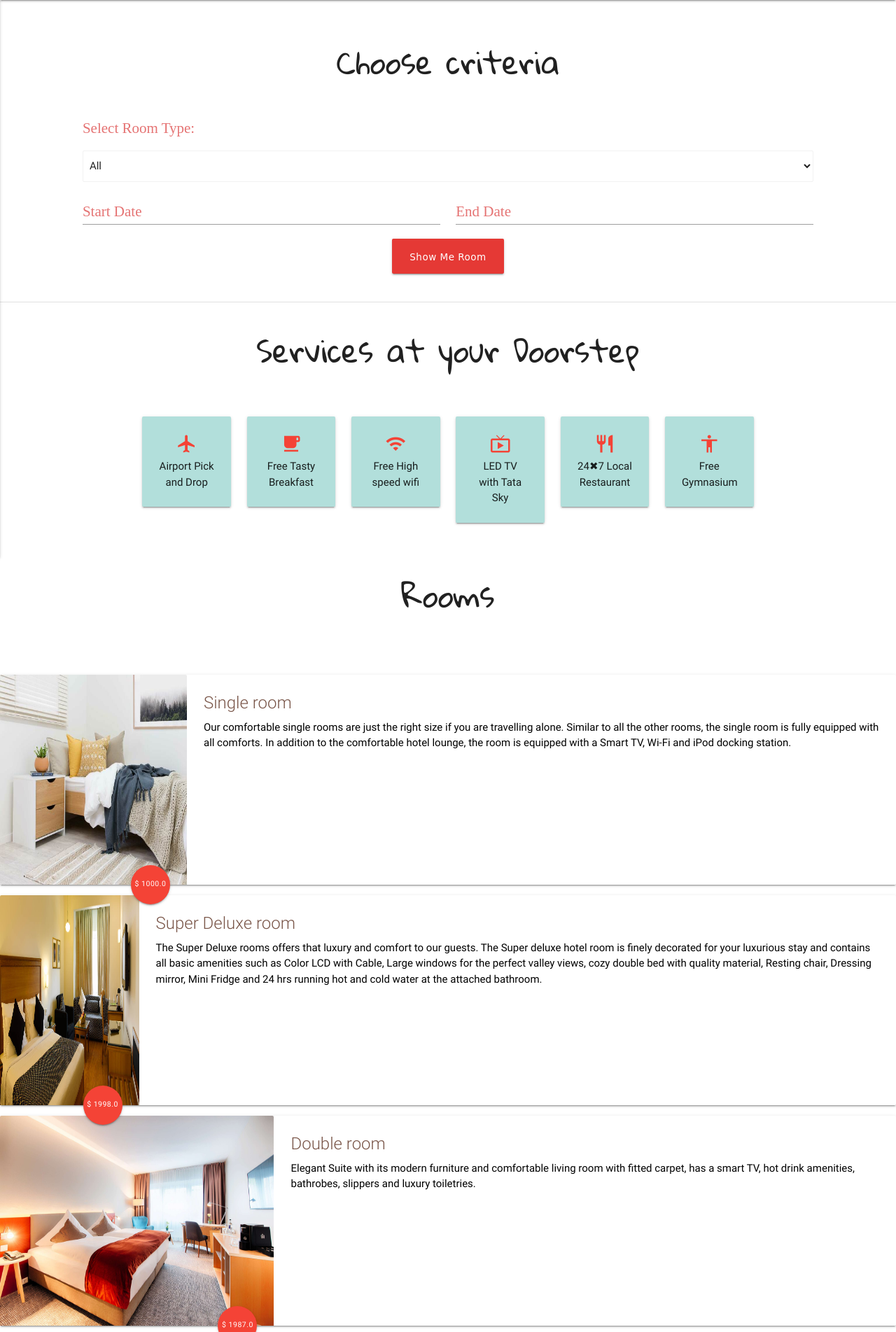
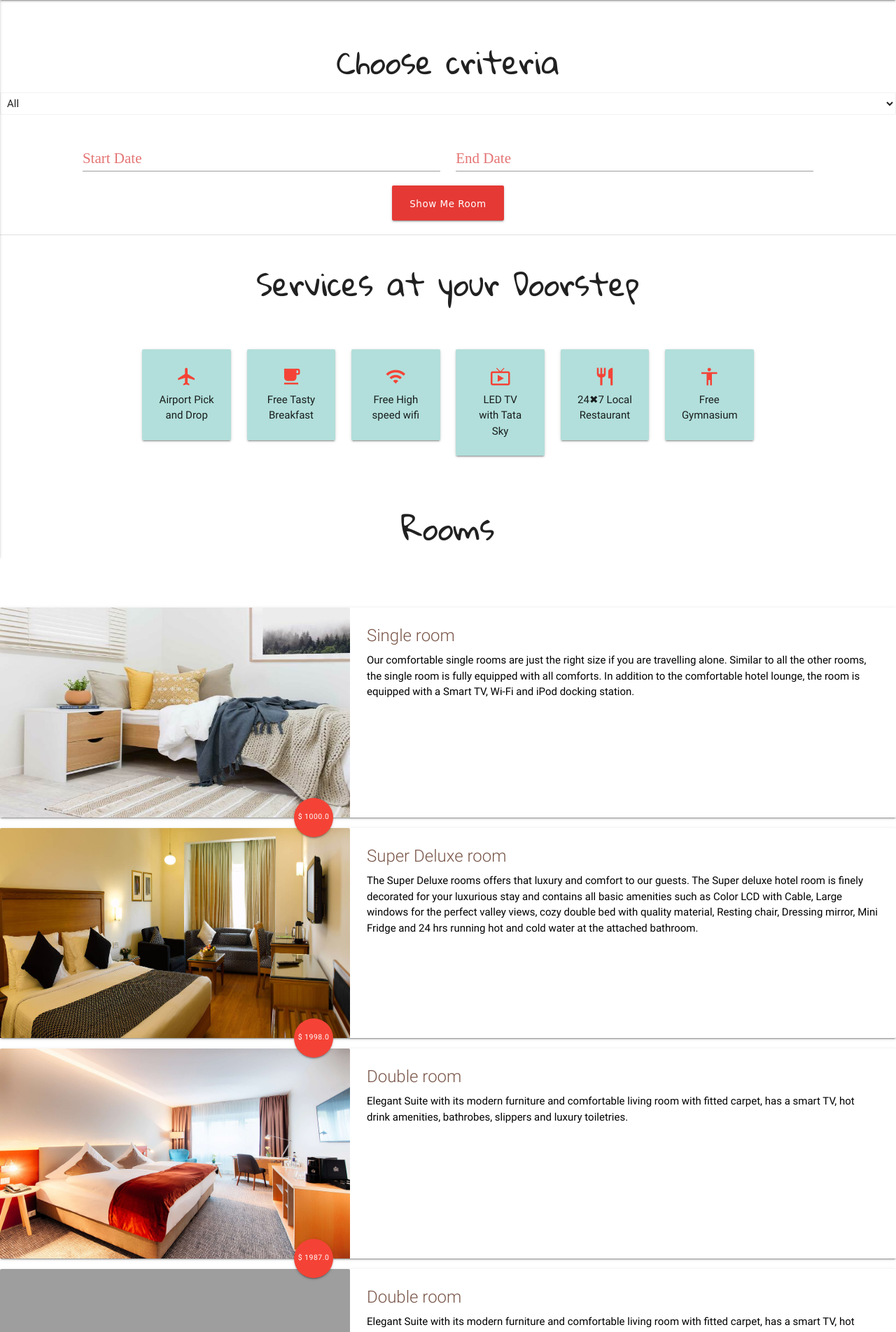
Before and after one commit to yanaShcherbich/django-hotel-system-management, a Django app: template room_slot/templates/booking/index.html in a window 1280 px wide. Shown: the part 64-1967 px from the top of the page at 70% size. Run offline with Django 3.2, Linux system fonts and the light colour scheme; the template is opened without the code that fills it: values that come from a table or form of the project are taken from there, others are empty; data comes from the database, SQL or seed files in the repository; both versions use the stored data as it was after the commit; some libraries are stand-ins or nearby versions; some web fonts are replaced; grey boxes are pictures that could not be loaded.

Commit message:
added search

```diff
--- a/room_slot/booking/forms.py
+++ b/room_slot/booking/forms.py
@@ -3,4 +3,4 @@ from .models import Room
 
 class Search_By_Type(forms.Form):
     CHOICES = (('All', 'All'),('Single Room', 'Single Room'),('Double Room', 'Double Room'), ('Deluxe Room', 'Deluxe Room'), ('Super Deluxe Room', 'Super Deluxe Room'),)
-    room_type = forms.ChoiceField(choices=CHOICES, label='')
+    room_type = forms.ChoiceField(choices=CHOICES, label='', required=True)
--- a/room_slot/room_manager/views.py
+++ b/room_slot/room_manager/views.py
@@ -12,7 +12,7 @@ def dashboard(request):
   if request.session.get('username',None) and request.session.get('type',None)=='manager':
       username=request.session['username']
       data=RoomManager.objects.get(username=username)
-      room_data=data.rooms_set.all()
+      room_data=data.room_set.all()
       booked=room_data.filter(is_available=False).count()
       print(booked)
       return render(request,"manager_dash/index.html",{"room_data":room_data,"manager":data,"booked":booked})
--- a/room_slot/static/css/style.css
+++ b/room_slot/static/css/style.css
@@ -4,18 +4,18 @@
 
 }
 
-.card-image {
-    width: inherit;
+#input_room_type {
+    display: block;
+    width: 100%;
+    height: 100%;
+    opacity: 100%;
+}
+
+#card_image {
+
     width: 500px;
     height: 300px;
 }
-
-.card-image > img {
-    width: inherit;
-    width: 500px;
-    height: 300px;
-
-    }
 
 #id_room_type {
     display: block;
--- a/room_slot/templates/booking/index.html
+++ b/room_slot/templates/booking/index.html
@@ -9,20 +9,28 @@
 <link rel="stylesheet" type="text/css" href="{% static 'css/style.css' %}">
 
 <div class="row">
-
     <div class="center">
         <h3 class="row" style="font-family: 'Gloria Hallelujah', cursive;margin-top:5%">Choose criteria</h3>
+        <select id="input_room_type">
+            <option value="All">All</option>
+            <option value="Single room">Single room</option>
+            <option value="Double room">Double room</option>
+            <option value="Deluxe room">Deluxe room</option>
+            <option value="Super Deluxe room">Super Deluxe room</option>
+        </select>
+    </div>
 </div>
 <div id="wrapper3" class="col s10 offset-s1 input-field">
-        <form action="/your-name/" method="GET">
+    <!-- <form action={% url 'book' %} method="POST">
             {% csrf_token %}
             <p class="red-text text-lighten-2"
                 style="font-size:1.4rem;font-family:'Times New Roman'">Select Room Type:</p>
                 {{ form.as_p }}
 
 
-        </form>
-    </div>
+        </form> -->
+    <!-- <input id="input_room_type" type="text" value={form.room_type}> -->
+
 
     <div class="row">
 
@@ -33,7 +41,8 @@
         </div>
         <div id="wrapper2" class="col s5 input-field">
             <input type="date" id="end1" class="datepicker-end" />
-            <label for="end1" class="red-text text-lighten-2" style="font-size:1.4rem;font-family:'Times New Roman'">End Date</label>
+            <label for="end1" class="red-text text-lighten-2" style="font-size:1.4rem;font-family:'Times New Roman'">End
+                Date</label>
         </div>
         <div class="center">
             <a class="btn red darken-1" href=""
@@ -108,7 +117,7 @@
 <div class="cards">
     <div class="card">
         <div class="card-image">
-                <img src="{{room.room_image.url}}" alt="" class="card_image">
+            <img src="{{room.room_image.url}}" alt="" id="card_image">
             <a class="btn-floating btn-large halfway-fab waves-effect waves-light red white-text"
                 style="font-size:0.7rem">&#36; {{room.price}}</a>
         </div>
@@ -170,10 +179,13 @@
             alert("Please choose a valid date")
         }
         else {
+            var array = ["Volvo", "Saab", "Mercades", "Audi"];
+
             var form = document.createElement("form");
             var element1 = document.createElement("input");
             var element2 = document.createElement("input");
             var element3 = document.createElement("input");
+            var element4 = document.createElement("input");
 
             form.method = "POST";
             form.action = "/book";
@@ -187,10 +199,18 @@
             element2.type = "text"
             element2.value = endDate;
             form.appendChild(element2);
+
             element3.value = '{{csrf_token}}';
             element3.name = "csrfmiddlewaretoken";
             element3.type = "hidden"
             form.appendChild(element3);
+
+            select_types = document.getElementById("input_room_type")
+            element4.value = select_types.value;
+            element4.name = "room_type";
+            element4.type = "hidden"
+            form.appendChild(element4);
+
             document.body.appendChild(form);
             form.submit();
         }
```
Also changed, not shown: room_slot/booking/views.py (+17 -1 lines), room_slot/templates/manager_dash/add-room.html (+4 -4 lines), room_slot/db.sqlite3. Lines whose indentation alone changed are shown as unchanged.
